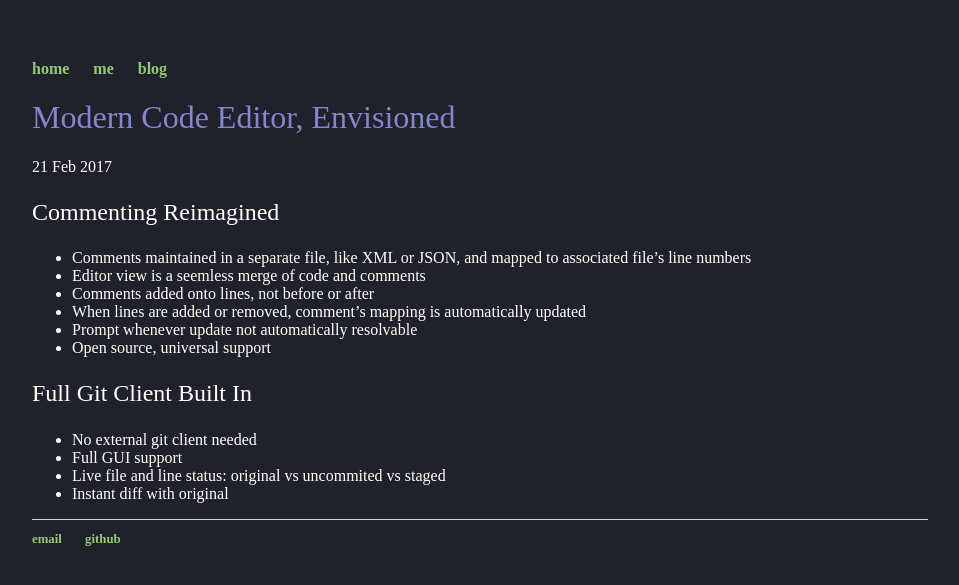
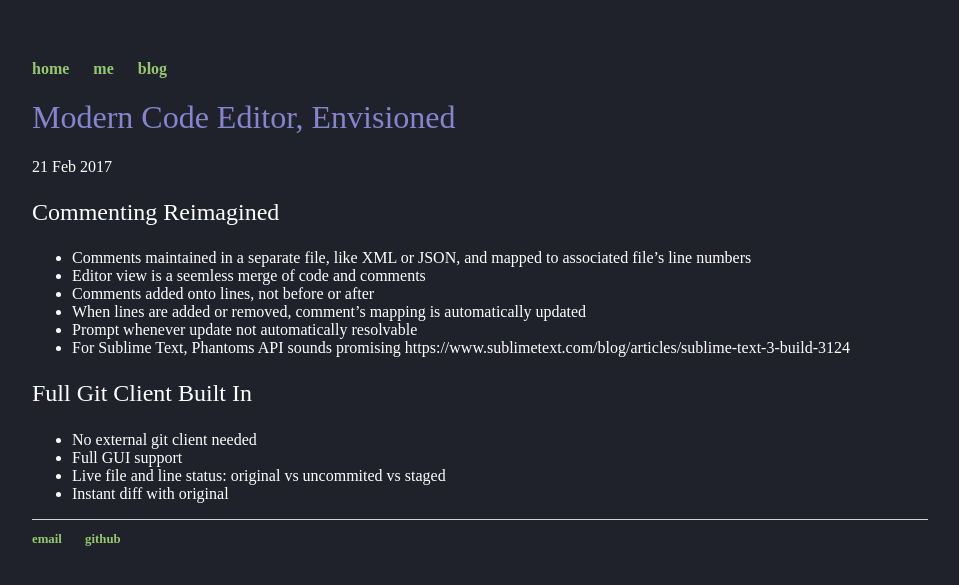
Before and after one commit to rishikhaneja/rishikhaneja.github.io, a Jekyll site: the page built from _posts/2017-02-21-code_editors.md, in a window 1280 px wide. Shown: the top 585 px of the page, without its empty margins (160-1119 px from the left). Built offline with Jekyll 4.4.1, drawn with Linux system fonts in a browser that asks for light colours; nearby versions of some CDN libraries; some web fonts are replaced.

Commit message:
More updates for post#1

```diff
--- a/_posts/2017-02-21-code_editors.md
+++ b/_posts/2017-02-21-code_editors.md
@@ -10,7 +10,7 @@ date: 2017-02-21
 * Comments added onto lines, not before or after
 * When lines are added or removed, comment's mapping is automatically updated
 * Prompt whenever update not automatically resolvable
-* Open source, universal support
+* For Sublime Text, Phantoms API sounds promising https://www.sublimetext.com/blog/articles/sublime-text-3-build-3124
 
 ## Full Git Client Built In
 * No external git client needed
```
